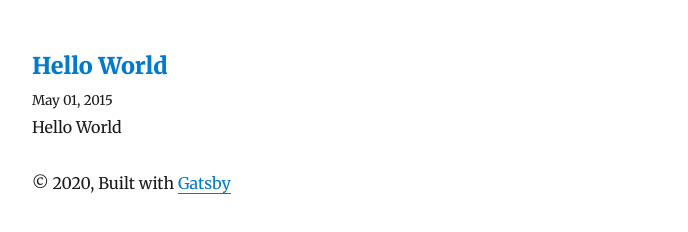
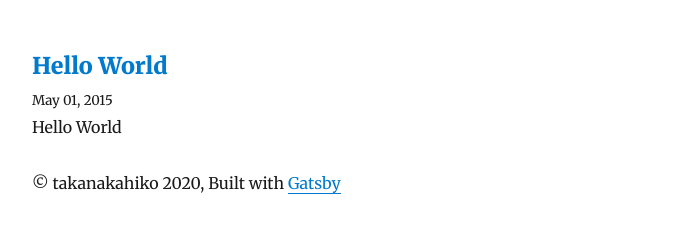
Before and after one commit to takanakahiko/tech-takanakahiko-me, a Gatsby site: page / in a window 1280 px wide. Shown: the part 670-902 px from the top of the page, without its empty margins (293-981 px from the left). Built offline with nearby package versions, Linux system fonts and the light colour scheme; Gatsby itself is replaced by a stand-in of ours; some packages are replaced by stand-ins of ours.

Commit message:
update Copyright notice

```diff
--- a/src/components/layout.js
+++ b/src/components/layout.js
@@ -59,7 +59,7 @@ const Layout = ({ location, title, children }) => {
       <header>{header}</header>
       <main>{children}</main>
       <footer>
-        © {new Date().getFullYear()}, Built with
+        © takanakahiko {new Date().getFullYear()}, Built with
         {` `}
         <a href="https://www.gatsbyjs.org">Gatsby</a>
       </footer>
```
